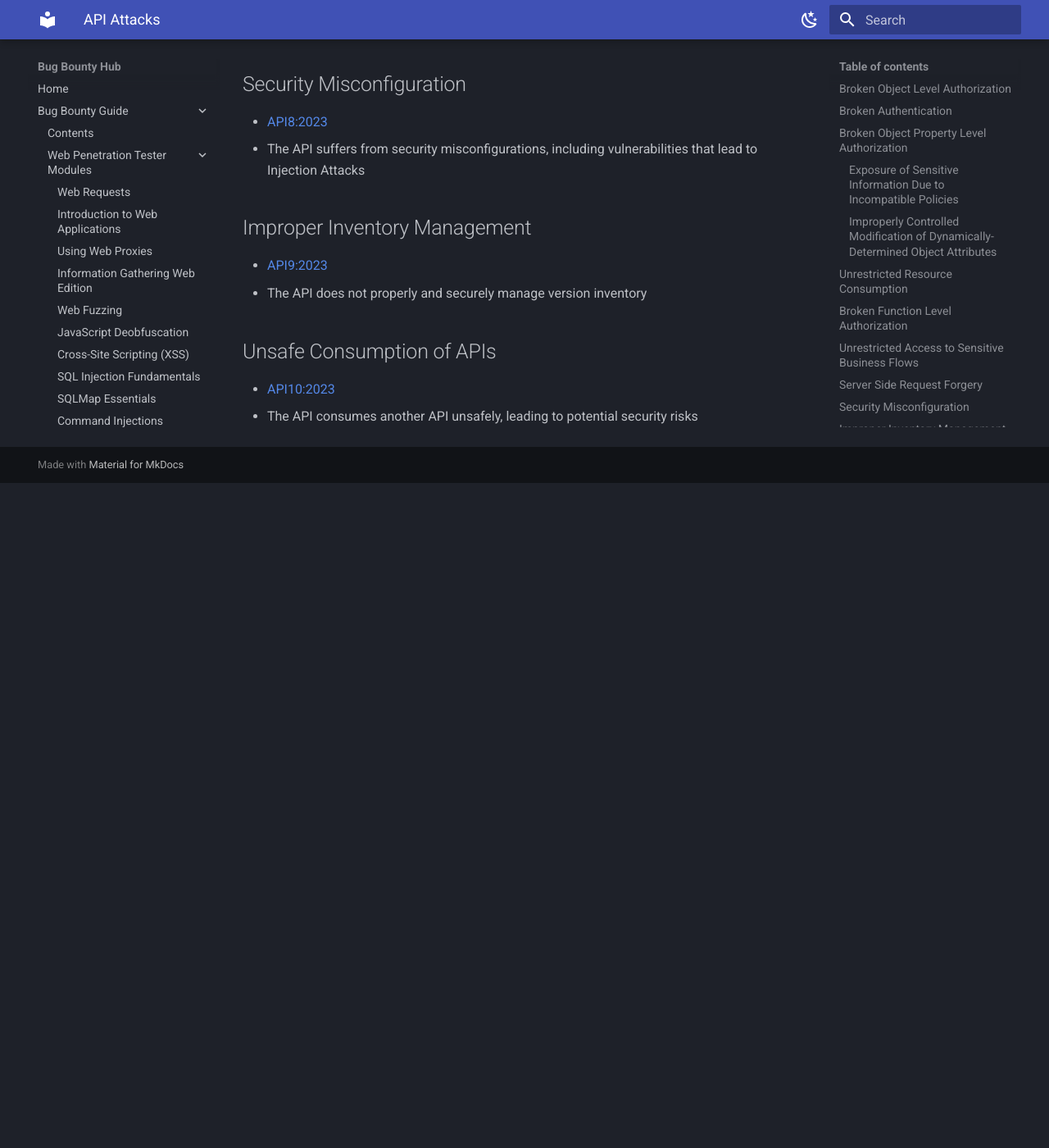
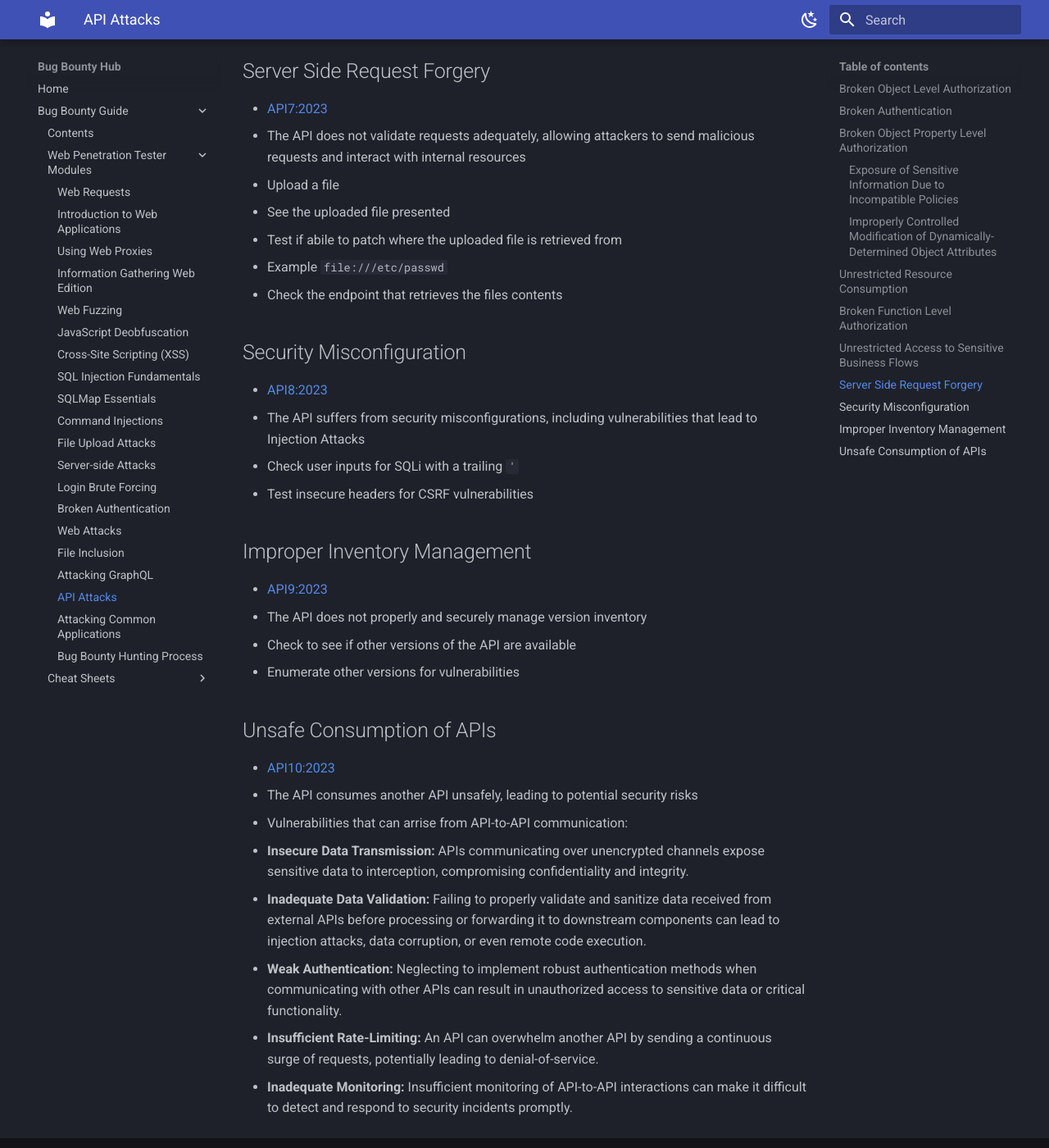
Before and after one commit to variable190/BugBounty, an MkDocs documentation site: the page built from docs/bug-bounty-guide/api-attacks.md, in a window 1280 px wide and 1400 px high, scrolled down 3192 px. Shown: the whole window at 82% size. Built offline with MkDocs 1.6.1 and Material for MkDocs 9.7.7, drawn with Linux system fonts in a browser that asks for light colours; before the commit the page ends 3781 px from its top, so only the background shows below that; some of the changed text lies outside the part shown.

Commit message:
finish api attacks page

````diff
--- a/docs/bug-bounty-guide/api-attacks.md
+++ b/docs/bug-bounty-guide/api-attacks.md
@@ -6,7 +6,6 @@
 
 - [API1:2023](https://owasp.org/API-Security/editions/2023/en/0xa1-broken-object-level-authorization/)
 - The API allows authenticated users to access data they are not authorized to view
-
 - Authenticate as one user
 - Find what is accessible for their role
 - Change the parameter (IDOR)
@@ -24,7 +23,6 @@
 
 - [API2:2023](https://owasp.org/API-Security/editions/2023/en/0xa2-broken-authentication/)
 - The authentication mechanisms of the API can be bypassed or circumvented, allowing unauthorized access
-
 - Authenticate as one user
 - Find what is accessible for their role
 - Try changing password to "pass" and inspect error message to see if allows weak passwords
@@ -60,7 +58,6 @@
 
 - [API4:2023](https://owasp.org/API-Security/editions/2023/en/0xa4-unrestricted-resource-consumption/)
 - The API does not limit the amount of resources users can consume
-
 - Authenticate as one user
 - Find what is accessible for their role
 - Create file with 30 random megabytes
@@ -78,43 +75,51 @@
 curl -O http://94.237.51.179:51135/SupplierCompaniesCertificatesOfIncorporations/reverse-shell.exe
 ```
 
-
 ## Broken Function Level Authorization
 
 - [API5:2023](https://owasp.org/API-Security/editions/2023/en/0xa5-broken-function-level-authorization/)
 - The API allows unauthorized users to perform authorized operations
-
-
+- Authenticate as one user
+- Find what is accessible for their role
+- Test to see if user can access endpoints they don't have authorisation for
 
 ## Unrestricted Access to Sensitive Business Flows
 
 - [API6:2023](https://owasp.org/API-Security/editions/2023/en/0xa5-broken-function-level-authorization/)
 - The API exposes sensitive business flows, leading to potential financial losses and other damages
-
-
+- Example: If we can see when items will be discounted we could by all those items at discount and resell at full price
 
 ## Server Side Request Forgery
 
 - [API7:2023](https://owasp.org/API-Security/editions/2023/en/0xa7-server-side-request-forgery/)
 - The API does not validate requests adequately, allowing attackers to send malicious requests and interact with internal resources
-
-
+- Upload a file
+- See the uploaded file presented
+- Test if abile to patch where the uploaded file is retrieved from
+- Example ```file:///etc/passwd```
+- Check the endpoint that retrieves the files contents
 
 ## Security Misconfiguration
 
 - [API8:2023](https://owasp.org/API-Security/editions/2023/en/0xa8-security-misconfiguration/)
 - The API suffers from security misconfigurations, including vulnerabilities that lead to Injection Attacks
-
-
+- Check user inputs for SQLi with a trailing ```'```
+- Test insecure headers for CSRF vulnerabilities
 
 ## Improper Inventory Management
 
 - [API9:2023](https://owasp.org/API-Security/editions/2023/en/0xa9-improper-inventory-management/)
 - The API does not properly and securely manage version inventory
-
-
+- Check to see if other versions of the API are available
+- Enumerate other versions for vulnerabilities
 
 ## Unsafe Consumption of APIs
 
 - [API10:2023](https://owasp.org/API-Security/editions/2023/en/0xaa-unsafe-consumption-of-apis/)
 - The API consumes another API unsafely, leading to potential security risks
+- Vulnerabilities that can arrise from API-to-API communication:
+  1. **Insecure Data Transmission:** APIs communicating over unencrypted channels expose sensitive data to interception, compromising confidentiality and integrity.
+  2. **Inadequate Data Validation:** Failing to properly validate and sanitize data received from external APIs before processing or forwarding it to downstream components can lead to injection attacks, data corruption, or even remote code execution.
+  3. **Weak Authentication:** Neglecting to implement robust authentication methods when communicating with other APIs can result in unauthorized access to sensitive data or critical functionality.
+  4. **Insufficient Rate-Limiting:** An API can overwhelm another API by sending a continuous surge of requests, potentially leading to denial-of-service.
+  5. **Inadequate Monitoring:** Insufficient monitoring of API-to-API interactions can make it difficult to detect and respond to security incidents promptly.
````
